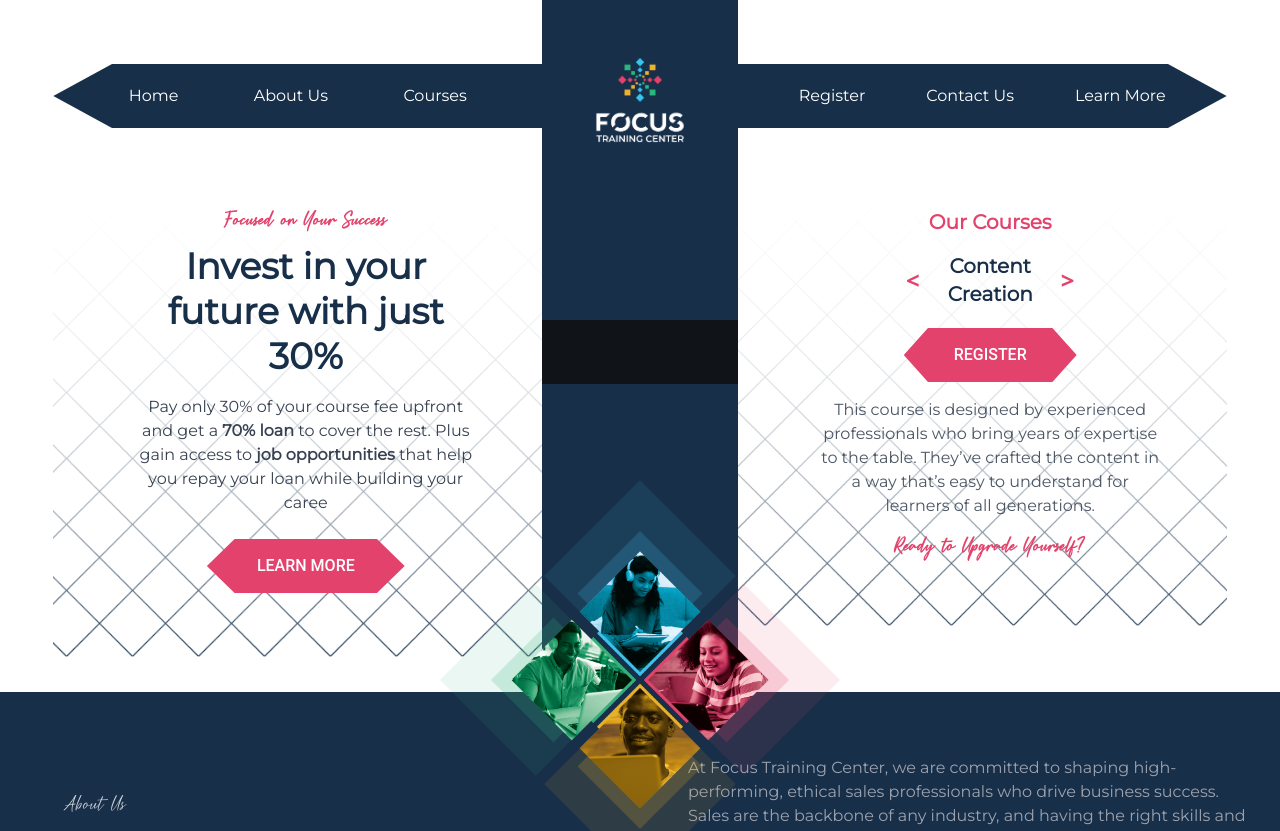
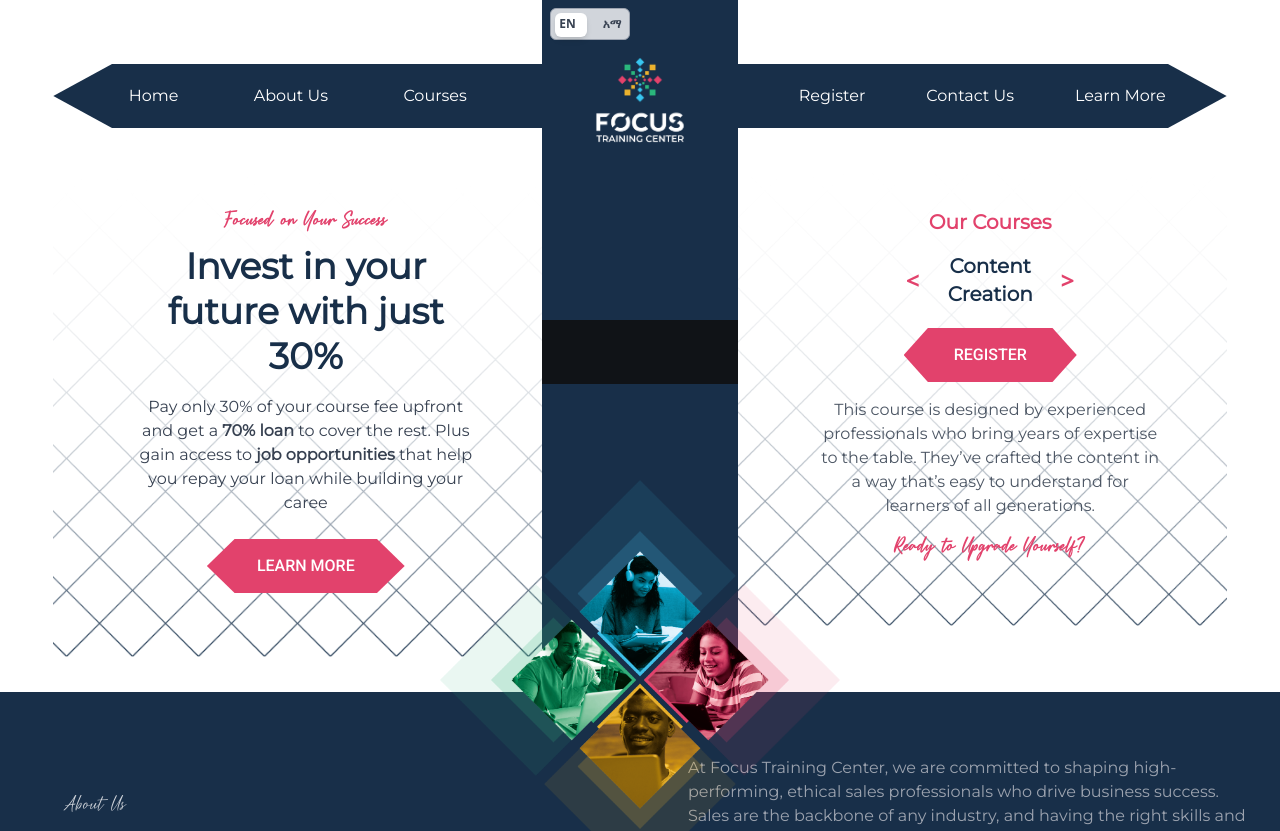
Before and after one commit to juaryimami/kakidos_website, a React (Vite) app: page / in a window 1280 px wide. Shown: the top 831 px of the page. Built offline with nearby package versions, Linux system fonts and the light colour scheme.

Commit message:
add:language switcher

```diff
--- a/package.json
+++ b/package.json
@@ -10,9 +10,11 @@
     "preview": "vite preview"
   },
   "dependencies": {
+    "i18next": "^24.2.2",
     "lucide-react": "^0.475.0",
     "react": "^18.3.1",
     "react-dom": "^18.3.1",
+    "react-i18next": "^15.4.0",
     "react-icons": "^5.4.0",
     "react-router-dom": "^7.1.3"
   },
--- a/src/components/header/Header.tsx
+++ b/src/components/header/Header.tsx
@@ -2,8 +2,14 @@ import { Link } from "react-router-dom";
 import cental from "../../assets/Focus TC - Imagery (Low-Res).png";
 import pattern from "../../assets/PatternGrid.png";
 import stackedlogo from "../../assets/Focus TC Logo - Stacked (No BG, Light Text) (1).png";
+import { useTranslation } from "react-i18next";
 
 const Header: React.FC = () => {
+  const { i18n, t } = useTranslation();
+  // const changeLanguage = (lng: string) => {
+  //   i18n.changeLanguage(lng);
+  // };
+
   return (
     <div className="lg:w-11/12 lg:mx-auto">
       {/* above blue rectangle */}
@@ -37,13 +43,35 @@ const Header: React.FC = () => {
 
       <div className="max-sm:hidden flex justify-center items-center h-16">
         <div className="bg-white w-5/12 h-full"></div>
-        <div className="bg-[#182F49] w-2/12 h-full"></div>
+        <div className="bg-[#182F49] w-2/12 h-full text-center p-2">
+          <div
+            className="relative w-20 h-8 bg-gray-300 rounded-md flex items-center cursor-pointer transition-all border border-gray-400"
+            onClick={() =>
+              i18n.changeLanguage(i18n.language === "en" ? "am" : "en")
+            }
+          >
+            {/* Moving Rectangular Ball */}
+            <div
+              className={`absolute top-1 w-8 h-6 bg-white rounded-md shadow-md transition-transform ${
+                i18n.language === "am" ? "translate-x-12" : "translate-x-1"
+              }`}
+            ></div>
+
+            {/* Language Labels */}
+            <span className="absolute left-2 text-xs font-semibold text-gray-700">
+              EN
+            </span>
+            <span className="absolute right-2 text-xs font-semibold text-gray-700">
+              አማ
+            </span>
+          </div>
+        </div>
         <div className="bg-white w-5/12 h-full"></div>
       </div>
       {/* navbars */}
       <div className="polygonal max-sm:hidden flex justify-center items-center h-16">
         <div className="bg-[#182F49] montserrat text-white w-5/12 h-full flex items-center justify-evenly ">
-          <Link to="/">Home</Link>
+          <Link to="/">{t("Home")}</Link>
           <Link to="#about">About Us</Link>
           <Link to="#courses">Courses</Link>
         </div>
@@ -65,9 +93,7 @@ const Header: React.FC = () => {
             A Convenient <br /> Online Learning <br /> Platform
           </h1>
           <p className="text-gray-700 montserrat bg-transparent mb-6">
-            Carefully curated courses to upgrade yourself and achieve financial
-            freedom by learning new skills for a guaranteed better job
-            opportunity and making passive income.
+            {t("mobileTitle")}
           </p>
           <button className="btn bg-[#E2426C] text-white font-semibold px-6 py-3 rounded-lg hover:bg-pink-600">
             Learn More
--- /dev/null
+++ b/src/i18n.ts
@@ -0,0 +1,22 @@
+import i18n from "i18next";
+import { initReactI18next } from "react-i18next";
+import en from "./locales/en.json";
+import am from "./locales/am.json";
+
+const savedLanguage = localStorage.getItem("lng") || "en"; // Load saved language
+
+i18n.use(initReactI18next).init({
+  resources: {
+    en: { translation: en },
+    am: { translation: am },
+  },
+  lng: savedLanguage,
+  fallbackLng: "en",
+  interpolation: { escapeValue: false },
+});
+
+i18n.on("languageChanged", (lng) => {
+  localStorage.setItem("lng", lng); // Persist language
+});
+
+export default i18n;
--- a/src/index.css
+++ b/src/index.css
@@ -1,25 +1,24 @@
+@import url("https://fonts.googleapis.com/css2?family=Roboto:wght@400;500&display=swap");
 @tailwind base;
 @tailwind components;
 @tailwind utilities;
 @layer utilities {
   .clip-hexagon {
     clip-path: polygon(
-      50% 0%,   /* Top point */
-      100% 25%, /* Top right */
-      100% 75%, /* Bottom right */
-      50% 100%, /* Bottom point */
-      0% 75%,   /* Bottom left */
-      0% 25%    /* Top left */
+      50% 0%,
+      /* Top point */ 100% 25%,
+      /* Top right */ 100% 75%,
+      /* Bottom right */ 50% 100%,
+      /* Bottom point */ 0% 75%,
+      /* Bottom left */ 0% 25% /* Top left */
     );
   }
 }
 
-@import url('https://fonts.googleapis.com/css2?family=Roboto:wght@400;500&display=swap');
-
 .btn {
-  display:inline-block;
+  display: inline-block;
   position: relative;
-  font-family: 'Roboto';
+  font-family: "Roboto";
   font-weight: 500;
   text-decoration: none;
   text-transform: uppercase;
@@ -30,27 +29,27 @@
   transition: background-position-y ease-in-out 250ms;
 }
 .polygonal {
-clip-path: polygon(5% 0, 95% 0, 100% 50%, 95% 100%, 5% 100%, 0% 50%);
+  clip-path: polygon(5% 0, 95% 0, 100% 50%, 95% 100%, 5% 100%, 0% 50%);
 }
 
 @font-face {
-    font-family: 'ChytaScript';
-    src: url('/src/assets/fonts/ChytaScript-Regular.otf') format('opentype');
-    font-weight: normal;
-    font-style: normal;
+  font-family: "ChytaScript";
+  src: url("/src/assets/fonts/ChytaScript-Regular.otf") format("opentype");
+  font-weight: normal;
+  font-style: normal;
 }
 
 .chyta-font {
-    font-family: 'ChytaScript', sans-serif;
+  font-family: "ChytaScript", sans-serif;
 }
 
 @font-face {
-  font-family: 'Montserrat';
-  src: url('/src/assets/fonts/Montserrat-Regular.ttf') format('truetype'); /* Use .otf if your file is .otf */
+  font-family: "Montserrat";
+  src: url("/src/assets/fonts/Montserrat-Regular.ttf") format("truetype"); /* Use .otf if your file is .otf */
   font-weight: normal;
   font-style: normal;
 }
 
 .montserrat {
-    font-family: 'Montserrat', sans-serif;
+  font-family: "Montserrat", sans-serif;
 }
--- /dev/null
+++ b/src/locales/am.json
@@ -0,0 +1,8 @@
+{
+  "welcome": "ወደ መተግበሪያችን እንኳን ደህና መጡ!",
+  "login": "ግባ",
+  "dashboard": "ዳሽቦርድ",
+  "logout": "ውጣ",
+  "Home": "ቤት",
+  "mobileTitle": "እራስዎን ለማሻሻል እና ፋይናንስ ለማግኘት በጥንቃቄ የተዘጋጁ ኮርሶች  ለተረጋገጠ የተሻለ ሥራ አዳዲስ ክህሎቶችን በመማር ነፃነት   ዕድል እና ገቢያዊ ገቢ መፍጠር."
+}
--- /dev/null
+++ b/src/locales/en.json
@@ -0,0 +1,8 @@
+{
+  "welcome": "Welcome to our application!",
+  "login": "Login",
+  "dashboard": "Dashboard",
+  "logout": "Logout",
+  "Home": "Home",
+  "mobileTitle": "Carefully curated courses to upgrade yourself and achieve financial freedom by learning new skills for a guaranteed better job opportunity and making passive income."
+}
--- a/src/main.tsx
+++ b/src/main.tsx
@@ -2,6 +2,7 @@ import { StrictMode } from "react";
 import { createRoot } from "react-dom/client";
 import "./index.css";
 import App from "./App.tsx";
+import "./i18n";
 
 createRoot(document.getElementById("root")!).render(
   <StrictMode>
```
Also changed, not shown: 1 other file (tests, documents, lock files or other folders).
